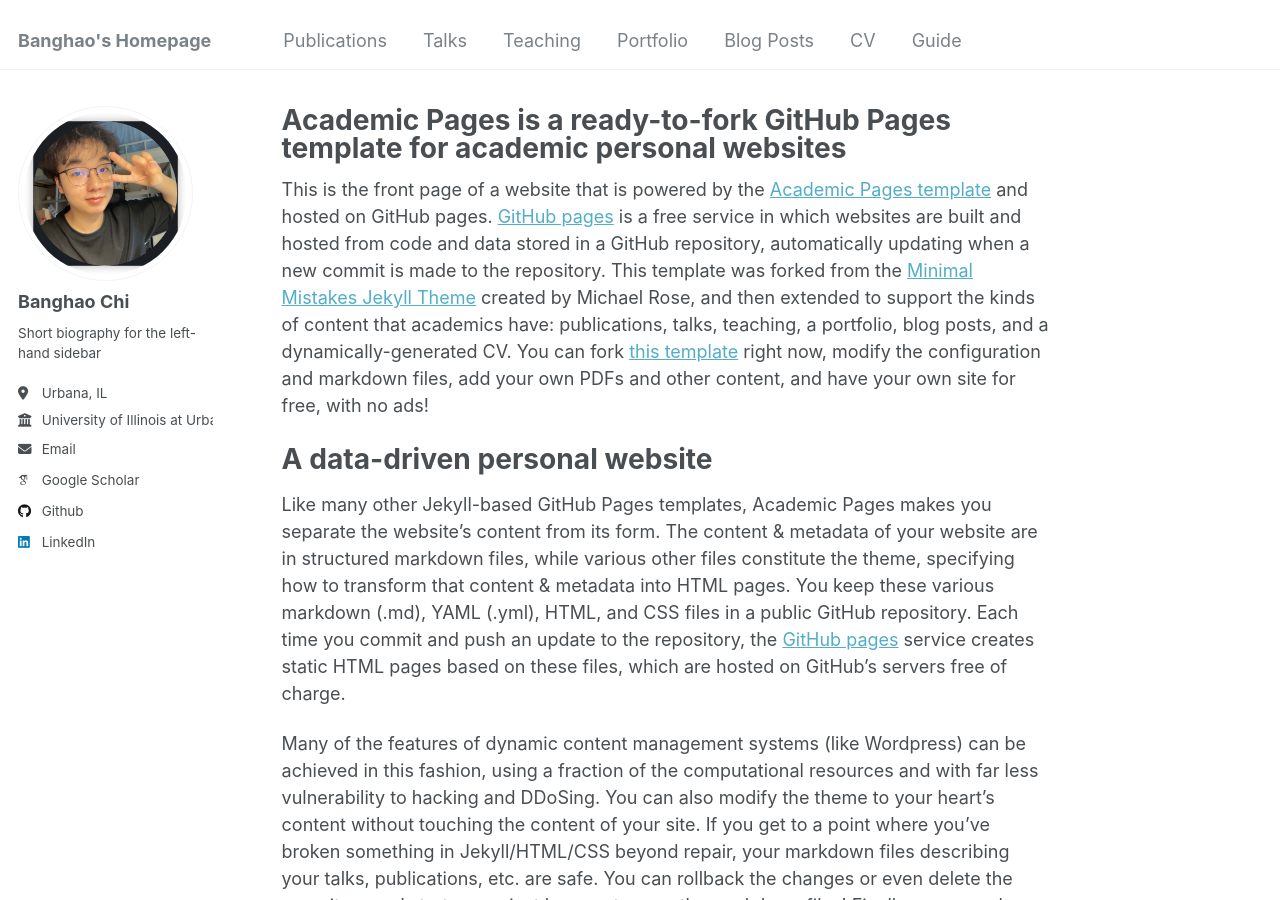
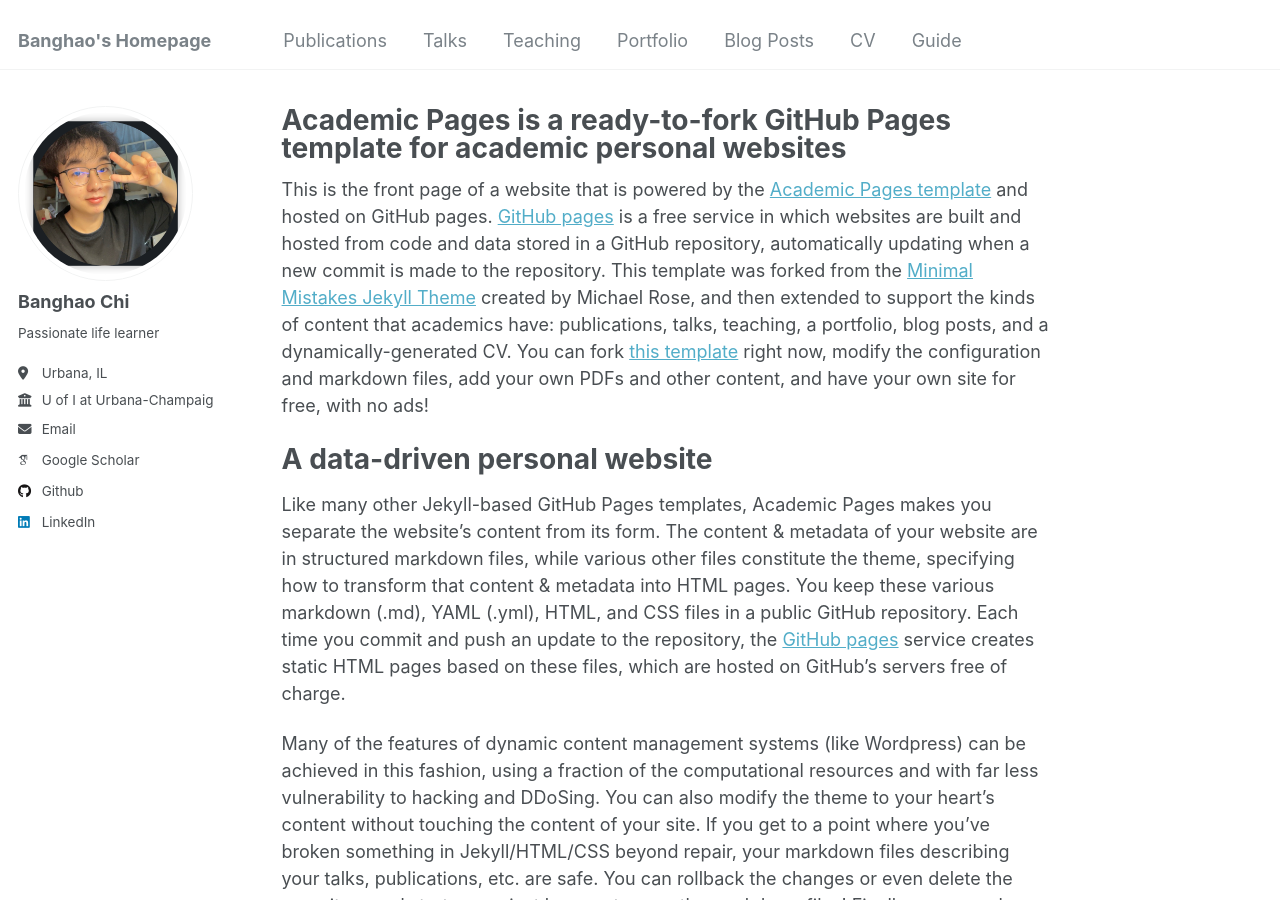
Before and after one commit to BiboyQG/biboyqg.github.io, a Jekyll site: the page built from _pages/about.md, in a window 1280 px wide and 900 px high. Built offline with Jekyll 4.4.1, drawn with Linux system fonts in a browser that asks for light colours; some web fonts are replaced.

Commit message:
Update _config.yml

```diff
--- a/_config.yml
+++ b/_config.yml
@@ -21,12 +21,12 @@ repository               : "biboyqg/biboyqg.github.io"
 #               Additional customization can be done by editing /_includes/author-profile.html
 author:
   # Biographic information
-  avatar           : "profile.png"
+  avatar           : "profile_2.png"
   name             : "Banghao Chi"
   pronouns         : # example: "she/her"
-  bio              : "Short biography for the left-hand sidebar"
+  bio              : "Passionate life learner"
   location         : "Urbana, IL"
-  employer         : "University of Illinois at Urbana-Champaign"
+  employer         : "U of I at Urbana-Champaign"
   uri              : # URL
   email            : "banghao.ch@gmail/banghao2@illinois.edu"
 
```
